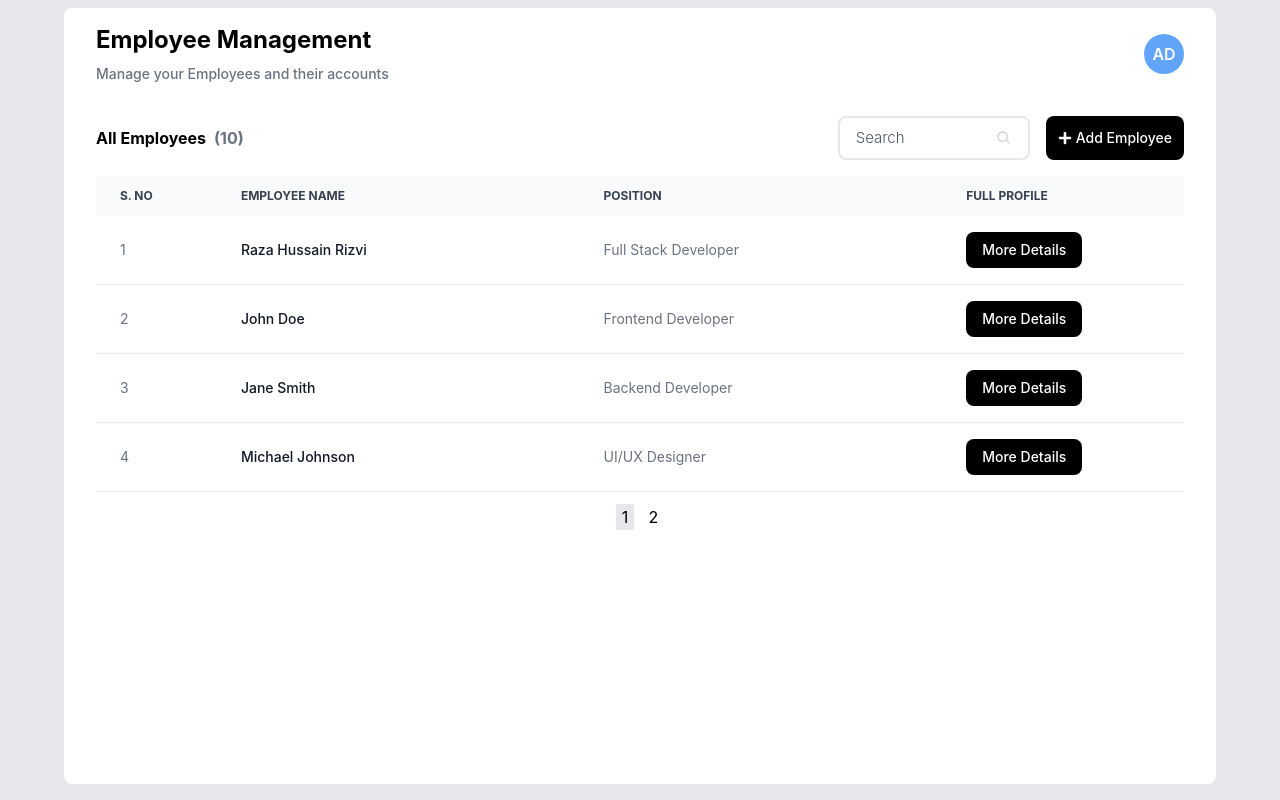
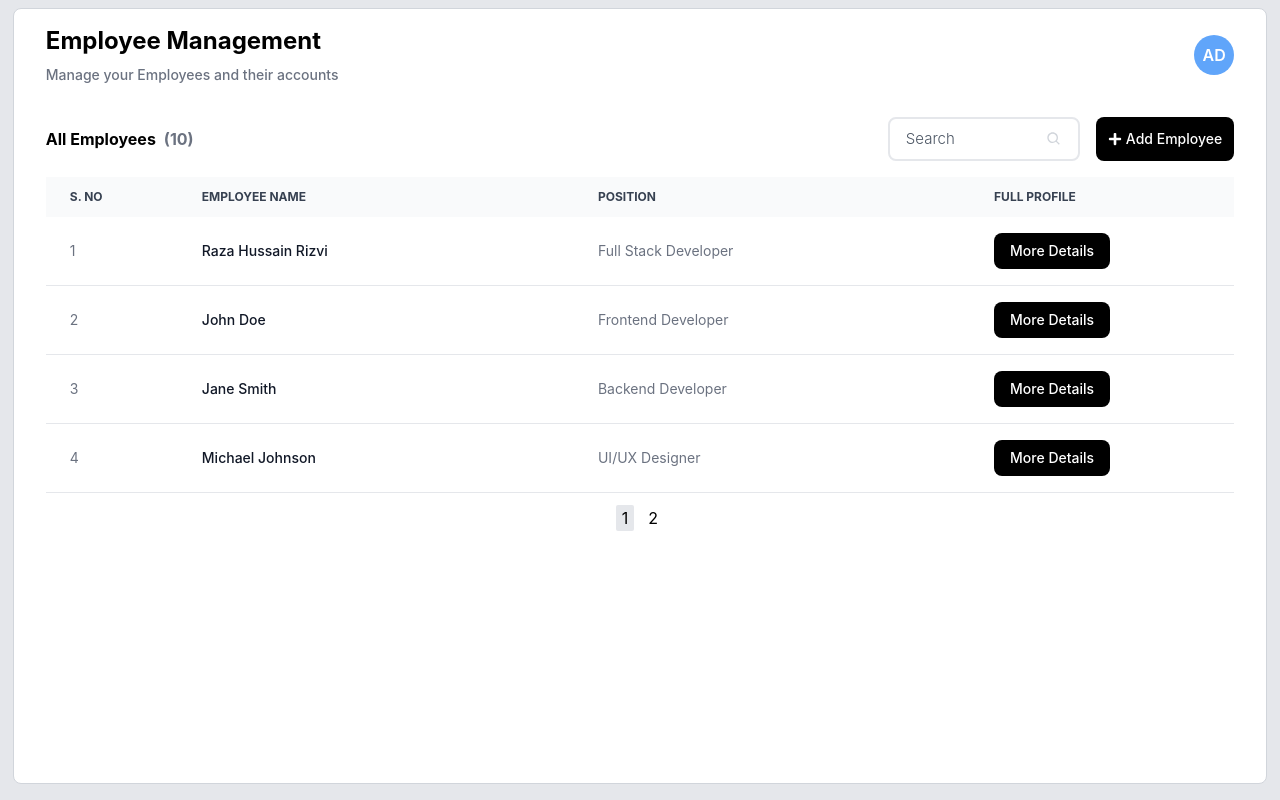
Before and after one commit to therazahussain/Assignment, a React (Create React App) app: page / in a window 1280 px wide. Built offline with nearby package versions, Linux system fonts and the light colour scheme.

Commit message:
Employee table and employee searching and pagination added

```diff
--- a/src/component/EmployeeComponent.jsx
+++ b/src/component/EmployeeComponent.jsx
@@ -28,7 +28,7 @@ const EmployeeComponent = () => {
   );
 
   return (
-    <div className="w-[90%] h-[97vh] bg-white rounded-lg m-2 px-8 py-4 flex flex-col gap-8">
+    <div className="w-[98%] h-[97vh] border-[0.25px] border-gray-300 bg-white rounded-lg m-2 px-8 py-4 flex flex-col gap-8">
       {/* heading section */}
       <div className="w-full flex items-center justify-between">
         <div className="flex flex-col items-start gap-2">
```
